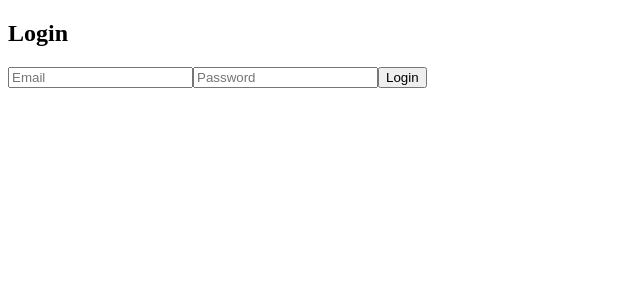
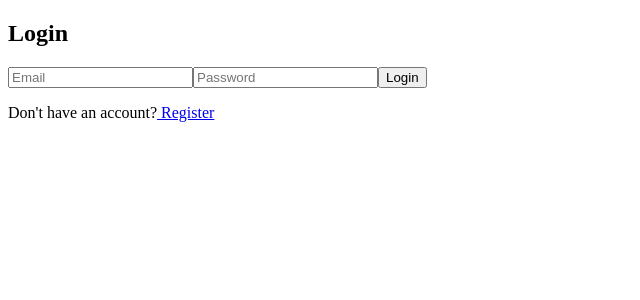
Before and after one commit to kkdjanakaeranda/expense-tracker, a React (Vite) app in the folder client/: page / in a window 1280 px wide. Shown: the top 300 px of the page, without its empty margins (0-640 px from the left). Built offline with nearby package versions, Linux system fonts and the light colour scheme.

Commit message:
make login  and register urls

```diff
--- a/client/src/pages/Dashboard.jsx
+++ b/client/src/pages/Dashboard.jsx
@@ -1,6 +1,7 @@
 import { useEffect, useState } from "react";
 import axios from "axios";
 import { Navigate } from "react-router-dom";
+import { useNavigate } from "react-router-dom";
 import {
   PieChart,
   Pie,
@@ -23,7 +24,11 @@
   const [editId, setEditId] = useState(null);
   const [type,setType] = useState("expense");
 
+  const navigate = useNavigate();
+
   const token = localStorage.getItem("token");
+
+
 
     if (!token) {
     return <Navigate to="/" />;
@@ -181,9 +186,23 @@
 
 ];
 
+
+const logout = () => {
+
+  localStorage.removeItem("token");
+  localStorage.removeItem("user");
+
+  navigate("/");
+
+};
+
   return (
     <div>
       <h1>Expense Dashboard</h1>
+
+        <button onClick={logout}>
+        Logout
+      </button>
 
       <h2>
     Income: Rs. {totalIncome}
--- a/client/src/pages/Login.jsx
+++ b/client/src/pages/Login.jsx
@@ -1,6 +1,7 @@
 import { useState } from "react";
 import axios from "axios";
 import { useNavigate } from "react-router-dom";
+import { Link } from "react-router-dom";
 
 function Login() {
   const navigate = useNavigate(); // ✅ Inside the component
@@ -40,6 +41,11 @@
       />
 
       <button onClick={login}>Login</button>
+
+      <p>
+            Don't have an account?
+            <Link to="/register"> Register</Link>
+            </p>
     </div>
   );
 }
```
